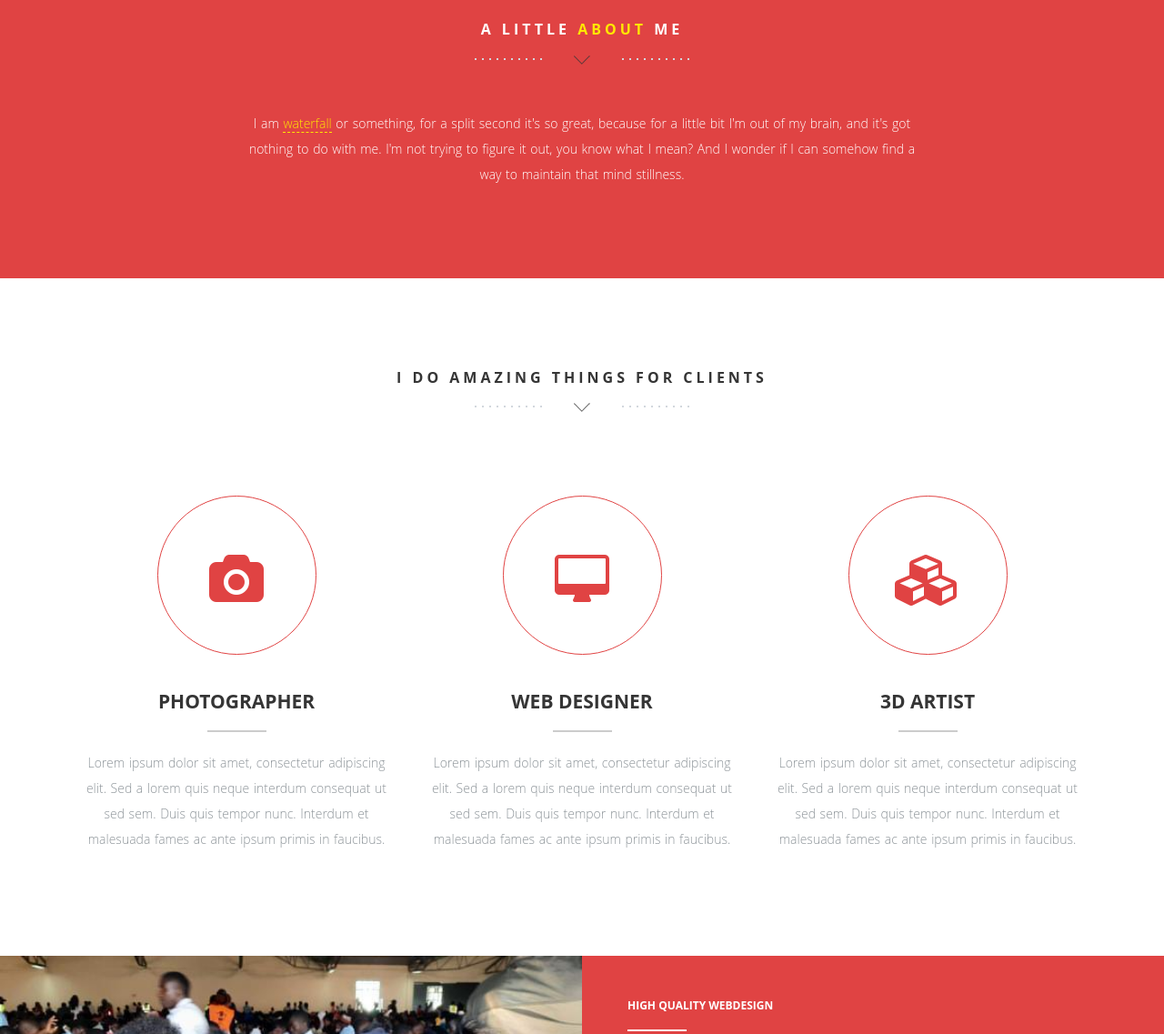
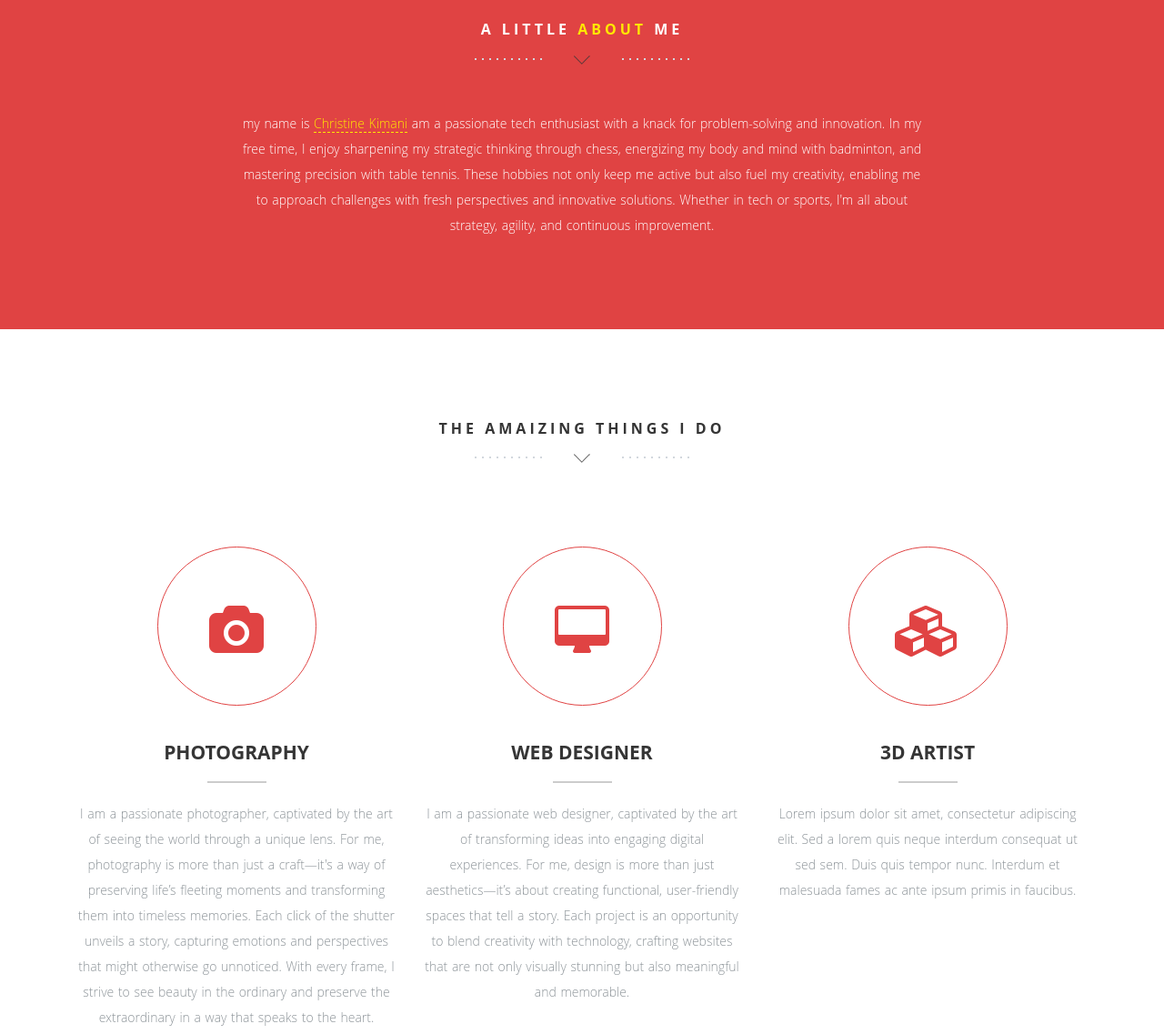
Before and after one commit to christinekimani/christine, a plain HTML site: page index.html in a window 1280 px wide. Shown: the part 940-2077 px from the top of the page at 91% size. Drawn offline with nearby package versions, Linux system fonts and the light colour scheme; some packages are replaced by stand-ins of ours.

Commit message:
a little about me

```diff
--- a/index.html
+++ b/index.html
@@ -74,7 +74,7 @@
                     k<span style="color:#E04343;">i</span>m<br/>
                     <span>t<span style="color:#FFE800">i</span>na</span>
                   </h1><!-- Title -->
-                  <h3 class="animated fadeInUp delay-05s"><span class="rotate">Photographer</span></h3><!-- Text Rotator -->
+                  <h3 class="animated fadeInUp delay-05s"><span class="rotate">Developer</span></h3><!-- Text Rotator -->
                 </div>
               </div>
 			  <!-- Learn More Button -->
@@ -107,7 +107,7 @@
               <div class="col-md-8 col-md-offset-2 wp1">
                 <h1 class="arrow">A little <span>about</span> me</h1><!-- Headline -->
 				<!-- about / welcome text -->
-                <p>I am  <a href="#">waterfall</a> or something, for a split second it's so great, because for a little bit I'm out of my brain, and it's got nothing to do with me. I'm not trying to figure it out, you know what I mean? And I wonder if I can somehow find a way to maintain that mind stillness.</p>
+                <p>my name is <a href="#">Christine Kimani</a> am a passionate tech enthusiast with a knack for problem-solving and innovation. In my free time, I enjoy sharpening my strategic thinking through chess, energizing my body and mind with badminton, and mastering precision with table tennis. These hobbies not only keep me active but also fuel my creativity, enabling me to approach challenges with fresh perspectives and innovative solutions. Whether in tech or sports, I'm all about strategy, agility, and continuous improvement.</p>
               </div>
             </div>
           </div>
@@ -124,7 +124,7 @@
         <!-- Headline -->
             <div class="row">
               <div class="col-md-12">
-                <h1 class="arrow">I do amazing things for clients</h1>
+                <h1 class="arrow">The amaizing Things I do</h1>
               </div>
             </div>
             <div class="row">
@@ -135,9 +135,8 @@
                     <div class="icon">
                       <i class="fa fa-camera"></i><!-- Icon -->
                     </div>
-                    <h2>Photographer</h2><!-- Title -->
-                    <p>Lorem ipsum dolor sit amet, consectetur adipiscing elit. Sed a lorem quis neque interdum consequat ut sed sem. Duis quis tempor nunc. Interdum et malesuada fames ac ante ipsum
-                    primis in faucibus.</p><!-- Description -->
+                    <h2>Photography</h2><!-- Title -->
+                    <p>I am a passionate photographer, captivated by the art of seeing the world through a unique lens. For me, photography is more than just a craft—it's a way of preserving life’s fleeting moments and transforming them into timeless memories. Each click of the shutter unveils a story, capturing emotions and perspectives that might otherwise go unnoticed. With every frame, I strive to see beauty in the ordinary and preserve the extraordinary in a way that speaks to the heart.</p><!-- Description -->
                   </div>
           <!-- Service Box 2 -->
                   <div class="col-md-4 wp2 item delay-05s">
@@ -145,8 +144,7 @@
                       <i class="fa fa-desktop"></i><!-- Icon -->
                     </div>
                     <h2>Web Designer</h2><!-- Title -->
-                    <p>Lorem ipsum dolor sit amet, consectetur adipiscing elit. Sed a lorem quis neque interdum consequat ut sed sem. Duis quis tempor nunc. Interdum et malesuada fames ac ante ipsum
-                    primis in faucibus.</p><!-- Description -->
+                    <p>I am a passionate web designer, captivated by the art of transforming ideas into engaging digital experiences. For me, design is more than just aesthetics—it’s about creating functional, user-friendly spaces that tell a story. Each project is an opportunity to blend creativity with technology, crafting websites that are not only visually stunning but also meaningful and memorable.</p><!-- Description -->
                   </div>
           <!-- Service Box 3 -->
                   <div class="col-md-4 wp2 item delay-1s">
```
